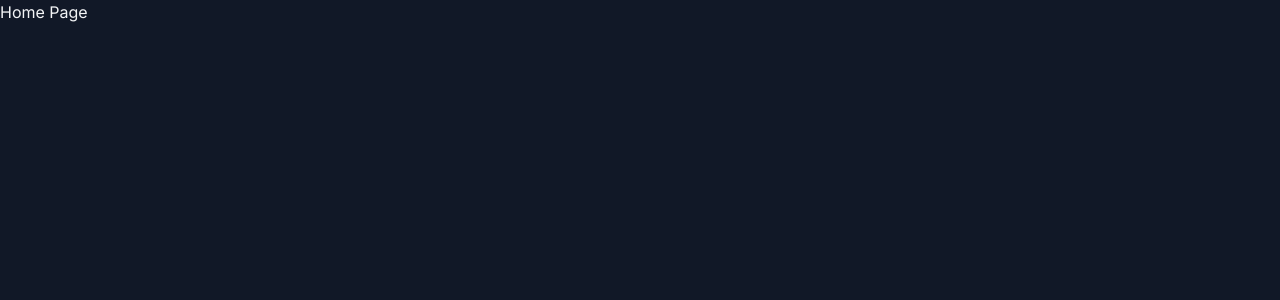
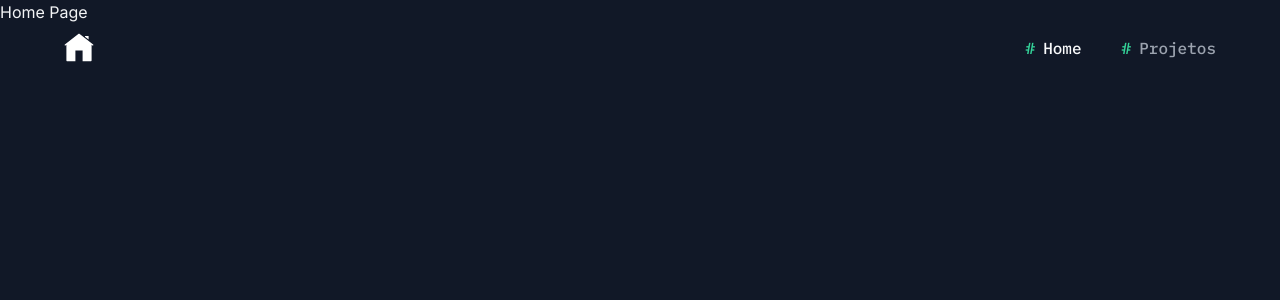
Before and after one commit to pablocabugueira/portfolio, a Next.js app: page / in a window 1280 px wide. Shown: the top 300 px of the page. Built offline with nearby package versions, Linux system fonts and the light colour scheme.

Commit message:
create header

```diff
--- /dev/null
+++ b/app/components/header/index.tsx
@@ -0,0 +1,39 @@
+"use client"
+
+import Image from "next/image"
+import Link from "next/link"
+import { NavItem } from "./nav-item"
+
+const NAV_ITEMS = [
+    {
+        label: "Home",
+        href: "/"
+    },
+    {
+        label: "Projetos",
+        href: "/projects"
+    }
+]
+
+export const Header = () => {
+    return (
+        <header className="absolute top-0 w-full z-10 h-24 flex items-center justify-center">
+            <div className="container flex items-center justify-between">
+                <Link href="/">
+                    <Image
+                        width={30}
+                        height={30}
+                        src="/images/home.svg"
+                        alt="Home Icon"
+                    />
+                </Link>
+
+                <nav className="flex items-center gap-4 sm:gap-10">
+                    {NAV_ITEMS.map(item => (
+                        <NavItem {...item} key={item.label} />
+                    ))}
+                </nav>
+            </div>
+        </header>
+    )
+}
--- /dev/null
+++ b/app/components/header/nav-item.tsx
@@ -0,0 +1,24 @@
+import { cn } from "@/app/lib/utils"
+import Link from "next/link"
+import { usePathname } from "next/navigation"
+
+type NavItemProps = {
+    label: string
+    href: string
+}
+
+export const NavItem = ({ label, href }: NavItemProps) => {
+    const pathname = usePathname()
+
+    const isActive = pathname === href
+
+    return (
+        <Link href={href} className={cn(
+            "text-gray-400 flex items-center gap-2 font-medium font-mono",
+            isActive && "text-gray-50"
+        )}>
+            <span className="text-emerald-400">#</span>
+            {label}
+        </Link>
+    )
+}
--- a/app/layout.tsx
+++ b/app/layout.tsx
@@ -1,6 +1,7 @@
 import { Inter, IBM_Plex_Mono } from 'next/font/google'
 import './globals.css'
 import { ReactNode } from 'react'
+import { Header } from './components/header'
 
 const inter = Inter({
   variable: '--font-inter',
@@ -17,6 +18,7 @@ export default function RootLayout({ children }: { children: ReactNode }) {
   return (
     <html lang="pt-BR" className={`${inter.variable} ${plexMono.variable}`}>
       <body>
+        <Header />
         {children}
       </body>
     </html>
--- /dev/null
+++ b/app/lib/utils.ts
@@ -0,0 +1,6 @@
+import { ClassValue, clsx } from "clsx";
+import { twMerge } from "tailwind-merge";
+
+export const cn = (...inputs: ClassValue[]) => {
+    return twMerge(clsx(inputs))
+}
```
Also changed, not shown: public/images/home.svg (added), public/images/logo.svg (deleted).
